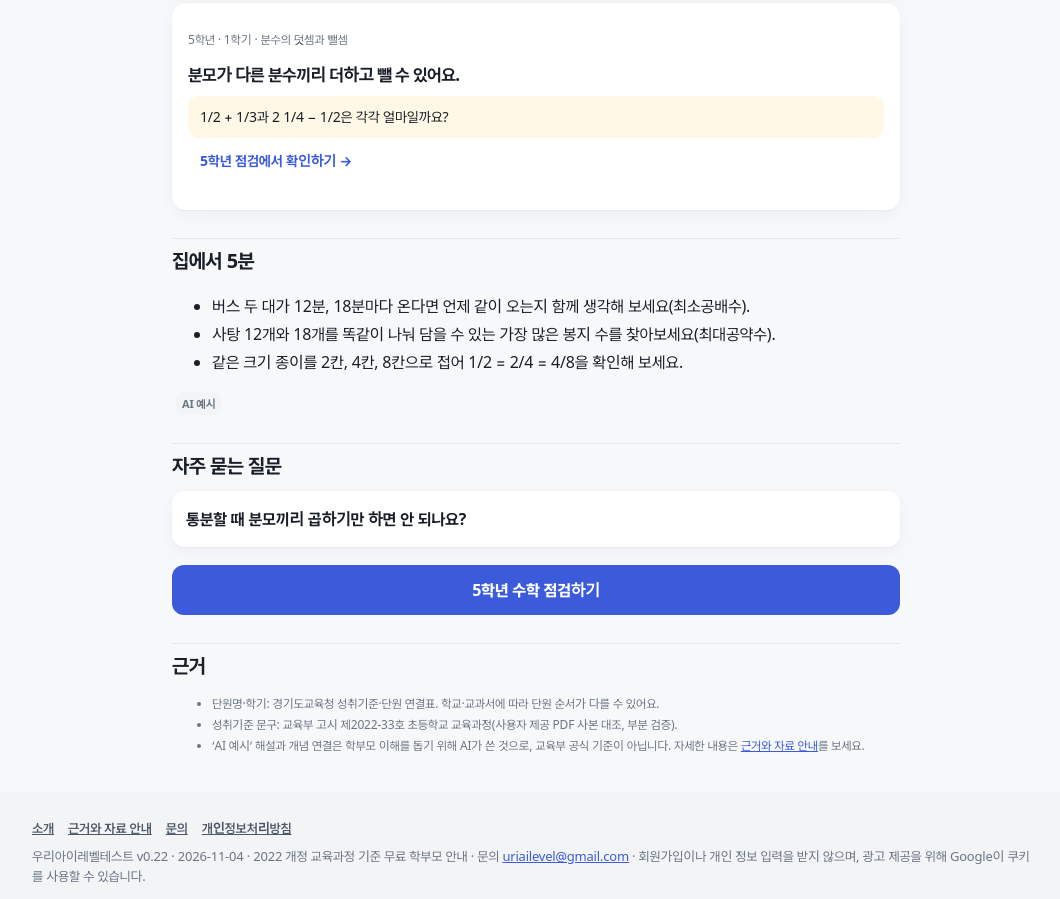
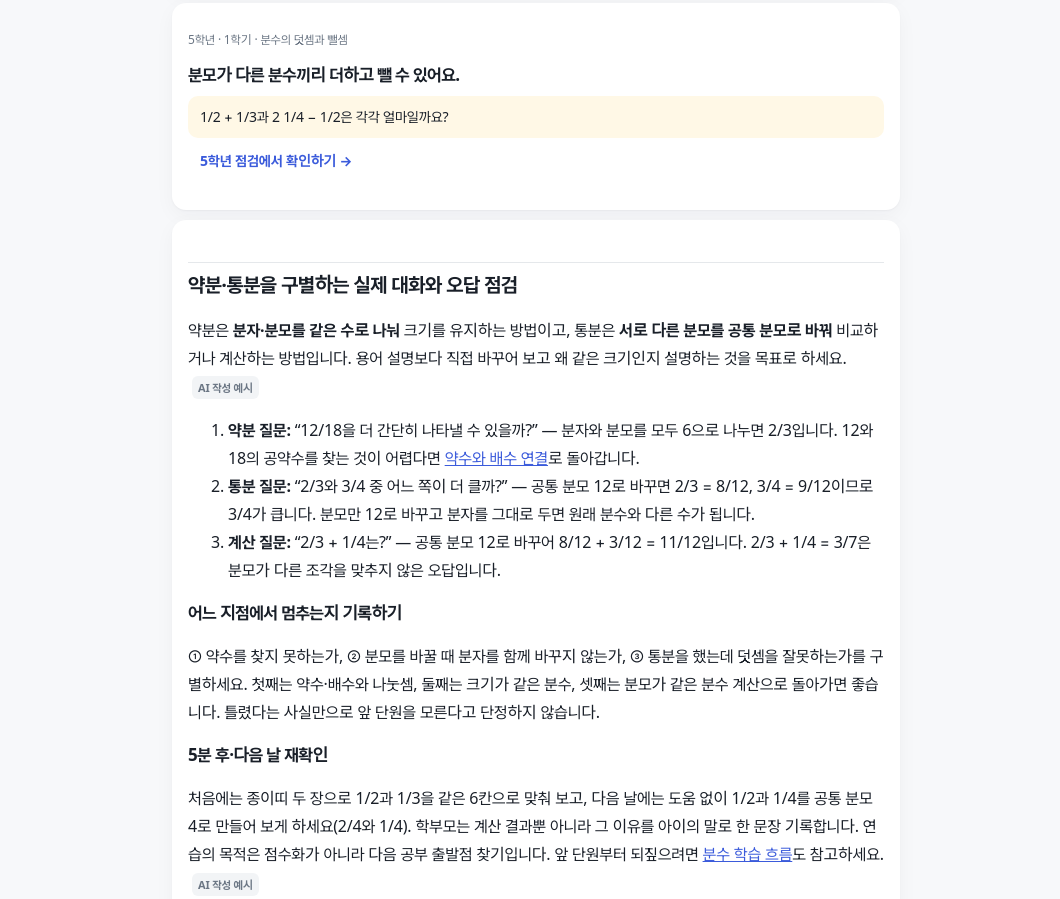
Before and after one commit to jinbh99-arch/jinbh99-arch.github.io, a plain HTML site: page topic-tongbun.html in a window 1280 px wide. Shown: the part 1851-2750 px from the top of the page, without its empty margins (104-1164 px from the left). Drawn offline with Linux system fonts and the light colour scheme; a web font is replaced by a local one.

Commit message:
Apply approved AdSense content patch: topic-tongbun.html

```diff
--- a/topic-tongbun.html
+++ b/topic-tongbun.html
@@ -23,6 +23,21 @@
 <h2>어디까지 거슬러 올라갈까</h2><p>아래 연결은 5학년 &#x27;분수의 덧셈과 뺄셈&#x27;을 하기 위해 먼저 알아야 할 단원을 나무 모양으로 정리한 것이에요. 위에서부터 차례로 점검해 막힌 곳을 찾아보세요. <span class="tag ai">AI 예시</span></p>
 <h2>먼저 알아야 할 단원</h2><div class="box tree-txt"><b>5학년 1학기 「분수의 덧셈과 뺄셈」</b><ul><li><a href="./concept-math.html?k=5-1%20%EC%95%BD%EB%B6%84%EA%B3%BC%20%ED%86%B5%EB%B6%84">5학년 1학기 「약분과 통분」</a> <small>— 분모가 다르면 통분해서 계산해요</small><ul><li><a href="./concept-math.html?k=5-1%20%EC%95%BD%EC%88%98%EC%99%80%20%EB%B0%B0%EC%88%98">5학년 1학기 「약수와 배수」</a> <small>— 약분에는 최대공약수, 통분에는 최소공배수를 써요</small><ul><li><a href="./concept-math.html?k=4-1%20%EA%B3%B1%EC%85%88%EA%B3%BC%20%EB%82%98%EB%88%97%EC%85%88">4학년 1학기 「곱셈과 나눗셈」</a> <small>— 나누어떨어지는지로 약수를 찾아요</small></li></ul></li><li><a href="./concept-math.html?k=3-2%20%EB%B6%84%EC%88%98">3학년 2학기 「분수」</a> <small>— 분수의 크기를 알아야 해요</small><ul><li><a href="./concept-math.html?k=3-1%20%EB%B6%84%EC%88%98%EC%99%80%20%EC%86%8C%EC%88%98">3학년 1학기 「분수와 소수」</a> <small>— 분수의 뜻을 진분수·가분수·대분수로 넓혀요</small></li></ul></li></ul></li><li><a href="./concept-math.html?k=4-2%20%EB%B6%84%EC%88%98%EC%9D%98%20%EB%8D%A7%EC%85%88%EA%B3%BC%20%EB%BA%84%EC%85%88">4학년 2학기 「분수의 덧셈과 뺄셈」</a> <small>— 분모가 같은 분수 계산이 바탕이에요</small><ul><li><a href="./concept-math.html?k=3-2%20%EB%B6%84%EC%88%98">3학년 2학기 「분수」</a> <small>— 진분수·대분수를 알아야 더하고 빼요</small> <small>(위에 나옴)</small></li></ul></li></ul></div><p class="muted">먼저 알아야 할 단원과 이유는 AI 판단이에요(공식 연결표 아님). <span class="tag ai">AI 예시</span></p>
 <h2>아이에게 물어보세요</h2><p>사이트 점검 항목 중 이 주제와 관련된 질문이에요. 답은 점검 화면에서 확인할 수 있어요.</p><div class="box hurdle"><p class="muted">5학년 · 1학기 · 약수와 배수</p><h3>약수·배수, 최대공약수·최소공배수를 구할 수 있어요.</h3><div class="q">12와 18의 최대공약수와 최소공배수는 얼마일까요?</div><a class="more" href="./index.html?grade=5">5학년 점검에서 확인하기 →</a></div><div class="box hurdle"><p class="muted">5학년 · 1학기 · 약분과 통분</p><h3>약분과 통분으로 분수의 크기를 비교할 수 있어요.</h3><div class="q">6/8을 약분하면? 2/3와 3/4 중 어느 쪽이 더 클까요?</div><a class="more" href="./index.html?grade=5">5학년 점검에서 확인하기 →</a></div><div class="box hurdle"><p class="muted">5학년 · 1학기 · 분수의 덧셈과 뺄셈</p><h3>분모가 다른 분수끼리 더하고 뺄 수 있어요.</h3><div class="q">1/2 + 1/3과 2 1/4 − 1/2은 각각 얼마일까요?</div><a class="more" href="./index.html?grade=5">5학년 점검에서 확인하기 →</a></div>
+
+<section class="box" id="parent-tongbun-practice" data-qa="parent-value-tongbun" aria-labelledby="parent-tongbun-practice-title">
+<h2 id="parent-tongbun-practice-title">약분·통분을 구별하는 실제 대화와 오답 점검</h2>
+<p>약분은 <strong>분자·분모를 같은 수로 나눠</strong> 크기를 유지하는 방법이고, 통분은 <strong>서로 다른 분모를 공통 분모로 바꿔</strong> 비교하거나 계산하는 방법입니다. 용어 설명보다 직접 바꾸어 보고 왜 같은 크기인지 설명하는 것을 목표로 하세요. <span class="tag ai">AI 작성 예시</span></p>
+<ol>
+<li><strong>약분 질문:</strong> “12/18을 더 간단히 나타낼 수 있을까?” — 분자와 분모를 모두 6으로 나누면 2/3입니다. 12와 18의 공약수를 찾는 것이 어렵다면 <a href="./concept-math.html?k=5-1%20%EC%95%BD%EC%88%98%EC%99%80%20%EB%B0%B0%EC%88%98">약수와 배수 연결</a>로 돌아갑니다.</li>
+<li><strong>통분 질문:</strong> “2/3와 3/4 중 어느 쪽이 더 클까?” — 공통 분모 12로 바꾸면 2/3 = 8/12, 3/4 = 9/12이므로 3/4가 큽니다. 분모만 12로 바꾸고 분자를 그대로 두면 원래 분수와 다른 수가 됩니다.</li>
+<li><strong>계산 질문:</strong> “2/3 + 1/4는?” — 공통 분모 12로 바꾸어 8/12 + 3/12 = 11/12입니다. 2/3 + 1/4 = 3/7은 분모가 다른 조각을 맞추지 않은 오답입니다.</li>
+</ol>
+<h3>어느 지점에서 멈추는지 기록하기</h3>
+<p>① 약수를 찾지 못하는가, ② 분모를 바꿀 때 분자를 함께 바꾸지 않는가, ③ 통분을 했는데 덧셈을 잘못하는가를 구별하세요. 첫째는 약수·배수와 나눗셈, 둘째는 크기가 같은 분수, 셋째는 분모가 같은 분수 계산으로 돌아가면 좋습니다. 틀렸다는 사실만으로 앞 단원을 모른다고 단정하지 않습니다.</p>
+<h3>5분 후·다음 날 재확인</h3>
+<p>처음에는 종이띠 두 장으로 1/2과 1/3을 같은 6칸으로 맞춰 보고, 다음 날에는 도움 없이 1/2과 1/4를 공통 분모 4로 만들어 보게 하세요(2/4와 1/4). 학부모는 계산 결과뿐 아니라 그 이유를 아이의 말로 한 문장 기록합니다. 연습의 목적은 점수화가 아니라 다음 공부 출발점 찾기입니다. 앞 단원부터 되짚으려면 <a href="./topic-fraction.html">분수 학습 흐름</a>도 참고하세요. <span class="tag ai">AI 작성 예시</span></p>
+</section>
+
 <h2>집에서 5분</h2><ul><li>버스 두 대가 12분, 18분마다 온다면 언제 같이 오는지 함께 생각해 보세요(최소공배수).</li><li>사탕 12개와 18개를 똑같이 나눠 담을 수 있는 가장 많은 봉지 수를 찾아보세요(최대공약수).</li><li>같은 크기 종이를 2칸, 4칸, 8칸으로 접어 1/2 = 2/4 = 4/8을 확인해 보세요.</li></ul><p class="muted"><span class="tag ai">AI 예시</span></p>
 <h2>자주 묻는 질문</h2><details><summary>통분할 때 분모끼리 곱하기만 하면 안 되나요?</summary><p>분모끼리 곱해도 통분은 돼요. 다만 수가 커져 계산이 복잡해지고 약분을 다시 해야 해요. 최소공배수로 통분하는 방법도 함께 알아 두면 좋아요. <span class="tag ai">AI 예시</span></p></details>
 <a class="cta" href="./index.html?grade=5">5학년 수학 점검하기</a>
```
